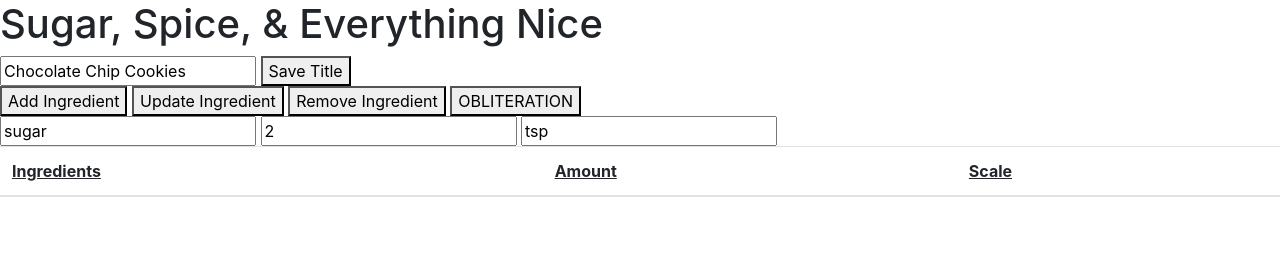
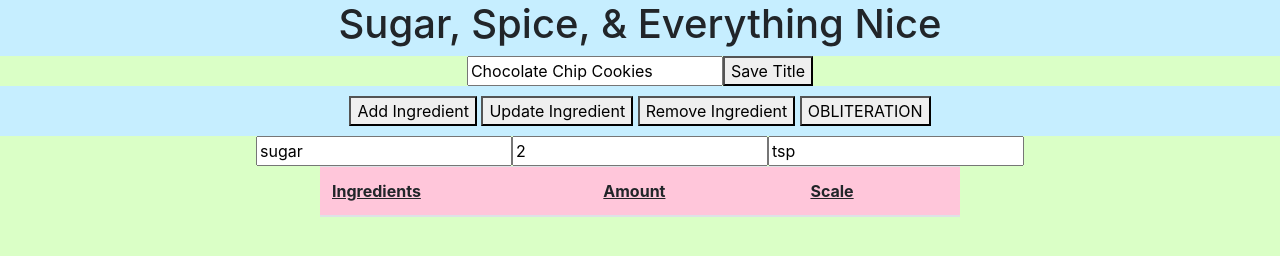
Before and after one commit to wluk37/hrext10-my-cruddy-app, a plain HTML site: page index.html in a window 1280 px wide. Drawn offline with nearby package versions, Linux system fonts and the light colour scheme.

Commit message:
Finished with phase 1

```diff
--- a/app/app.js
+++ b/app/app.js
@@ -39,7 +39,10 @@ var showDatabaseContents = function(){
 
   for (var i = 0; i < window.localStorage.length; i++) {
     var key = window.localStorage.key(i);
-    $('tbody').append(`<tr><td>${key}</td><td>${window.localStorage.getItem(key)}</td></tr>`)
+    if (key !== "recipeTitle"){
+      $('tbody').append(`<tr><td>${key}</td><td>${window.localStorage.getItem(key)}</td></tr>`)
+    }
+
   }
 }
 
@@ -49,9 +52,7 @@ $(document).ready(function() {
 //     button  events     //
 ////////////////////////////
 
-// Ingredient Storage //
-// var cupboard = []
-// window.localStorage.setItem("cupboard", JSON.stringify())
+
 // ADD INGREDIENT //
 $("#add-ingredient").click(function(){
   if (getIngredientKey() !== '' && getIngredientVal() !== ''){
--- a/css/style.css
+++ b/css/style.css
@@ -11,10 +11,46 @@ inputs (border swag)
 https://getbootstrap.com/docs/4.3/getting-started/introduction/
 */
 
+.table {
+   margin: auto;
+   width: 50% !important;
+}
+
+
 th {
   text-decoration: underline;
+  background-color: #ffc6da
 }
 
 label {
   text-decoration: underline;
 }
+
+.banner {
+  display: flex;
+  justify-content: center;
+
+  background-color: #c6eeff
+}
+
+.ingredient-buttons{
+	display: flex;
+	padding: 10px;
+	justify-content: center;
+	background-color: #c6eeff;
+}
+
+.recipe-banner {
+	display: flex;
+	justify-content: center;
+	flex-direction: row;
+}
+
+body {
+	background-color: #daffc6;
+}
+
+.ingredient-input {
+	display: flex;
+    justify-content: center;
+}
--- a/index.html
+++ b/index.html
@@ -15,23 +15,30 @@
 
 
 <body>
+  <div class="banner">
     <h1>Sugar, Spice, & Everything Nice</h1>
+  </div>
+  <div class="recipe-banner">
   <input type="text" id="recipe-title" value="Chocolate Chip Cookies" onfocus="if (this.value === 'Chocolate Chip Cookies') this.value = '';"/>
   <button type="button" id="save-title" title="SAVE TITLE">Save Title</button>
-  <div class="ingredientButtons">
+  </div>
+
+  <div class="ingredient-buttons">
+    <div class="ingredient-container">
       <button  type="button" id="add-ingredient" title="ADD ITEM">Add Ingredient</button>
       <button  type="button" id="update-ingredient" title="UPDATE ITEM">Update Ingredient</button>
       <button  type="button" id="remove-ingredient" title="REMOVE ITEM">Remove Ingredient</button>
       <button  type="button" id="clear-storage" data-toggle="tooltip" data-placement="right" title="Removes All Items">OBLITERATION</button>
     </div>
-
+  </div>
+  <div class="ingredient-input">
     <input type="text" id="ingredient-key" value="sugar" onfocus="if (this.value == 'sugar') this.value='';"/>
     <input type="text" id="ingredient-value" value="2" onfocus="if (this.value == '2') this.value='';"/>
     <input type="text" id="ingredient-scale" value="tsp" onfocus="if (this.value == 'tsp') this.value='';"/>
+  </div>
 
 
-
-  <table class="table table-striped ingredient-list">
+  <table class="table table-striped ingredient-list col-md-6 center">
     <thead>
       <tr>
         <th scope="col">Ingredients</th>
```
Lines whose indentation alone changed are shown as unchanged.
